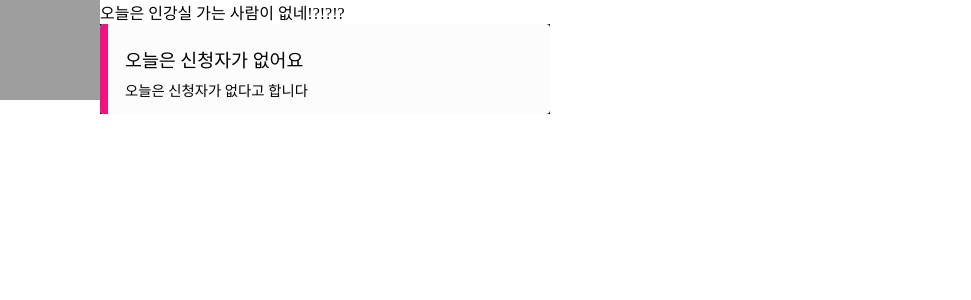
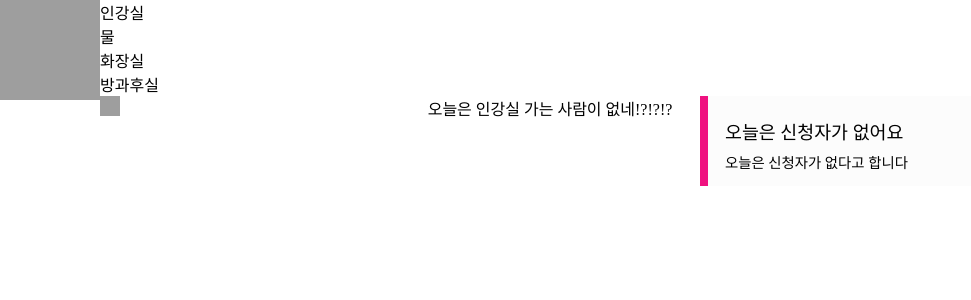
Before and after one commit to JominJun/dimigoinAPI_with_Flask, a Flask app: template templates/index.html in a window 1280 px wide. Shown: the top 300 px of the page, without its empty margins (0-971 px from the left). Run offline with Flask 2, Linux system fonts and the light colour scheme; the template is opened without the code that fills it, so the values that code supplies are empty; parts of the project's set-up code (start-up, migrations or seed data) failed here and were passed over; some web fonts are replaced; grey boxes are pictures that could not be loaded.

Commit message:
물 마시러 간 사람 추가
~~

```diff
--- a/APIs/API.py
+++ b/APIs/API.py
@@ -1,7 +1,7 @@
 import json, requests, http.client
 
 # 계정 정보
-with open('APIS/account.json') as account:
+with open('APIs/account.json') as account:
     account = json.load(account)
     id, pw = account["id"], account["pw"]
 
@@ -82,5 +82,3 @@ def dimigoLife_LaundryList(access_token):
             temp = list()
 
     return result
-
-dimigoLife_LaundryList(dimigoLife_Login())
--- a/app.py
+++ b/app.py
@@ -1,9 +1,9 @@
 from flask import Flask, render_template
 from APIs import API as api
-import time, datetime
+import datetime
 
 app = Flask(__name__)
-
+app.jinja_env.add_extension('jinja2.ext.loopcontrols')
 
 @app.route('/')
 def index():
@@ -17,20 +17,42 @@ def index():
     for washer in laundryList:
         for person in washer:
             if person.get("serial") is not None and '15' in person.get("serial")[0:2]:
-                reserved_time = datetime.datetime(datetime.datetime.now().year, datetime.datetime.now().month, datetime.datetime.now().day, person.get("hour"), person.get("minute"))
-                left_time = (reserved_time - datetime.datetime.now()).seconds if reserved_time > datetime.datetime.now() else 0
-                processedLaundryList.append({"hour": person.get("hour"), "minute": person.get("minute"), "left_time": left_time, "name": person.get("name")})
+                reserved_time = datetime.datetime(datetime.datetime.now().year, datetime.datetime.now().month,
+                                                  datetime.datetime.now().day, person.get("hour"), person.get("minute"))
+                left_time = (
+                            reserved_time - datetime.datetime.now()).seconds if reserved_time > datetime.datetime.now() else 0
+                processedLaundryList.append(
+                    {"hour": person.get("hour"), "minute": person.get("minute"), "left_time": left_time,
+                     "name": person.get("name")})
 
-    arr = list()
+    temp = list()
+    temptemp = list()
+    processedIngangList = list()
 
     for person in ingangList:
-         arr.append(person.get("name"))
+        temp.append(person.get("name"))
 
+    for person in enumerate(ingangList):
+        if temp.count(person[1].get("name")) == 1:
+            processedIngangList.append({"name": person[1].get("name"), "time": [person[1].get("time")]})
+        else:
+            if not person[1].get("name") in temptemp:
+                temptemp.append(person[1].get("name"))
+                processedIngangList.append({"name": person[1].get("name"), "time": [1, 2]})
 
-    arr = set(arr)
-    print(arr)
+    hour, minute = int(datetime.datetime.now().strftime('%H')), int(datetime.datetime.now().strftime('%M'))
+    integrated_time = int(str(hour)+str(minute))
+    now_time = 0
 
-    return render_template("index.html", ingangList=ingangList, laundryList=processedLaundryList)
+    if 19 <= hour <= 22:
+        if 1950 <= integrated_time <= 2110:
+            now_time = 1
+        elif 2110 < integrated_time <= 2250:
+            now_time = 2
+
+    #now_time = 2 #테스트용
+
+    return render_template("index.html", ingangList=processedIngangList, laundryList=processedLaundryList, now_time=now_time)
 
 
 if __name__ == '__main__':
--- a/static/stylesheets/index.css
+++ b/static/stylesheets/index.css
@@ -53,7 +53,7 @@ body {
   font-family: "aGothic12";
 }
 
-#div1 {
+#trashbin {
   width: 100px;
   height: 100px;
   background-image: url("https://www.flaticon.com/svg/static/icons/svg/2892/2892857.svg");
@@ -65,18 +65,127 @@ body {
   display: none;
 }
 
+#water {
+  width: 300px;
+  height: fit-content;
+  min-height: 90px;
+  float: left;
+  text-align: center;
+}
+
+#waterAddButton {
+  width: 20px;
+  height: 20px;
+  background-image: url("https://www.flaticon.com/svg/static/icons/svg/1828/1828926.svg");
+  background-size: 20px;
+  cursor: pointer;
+  display: block;
+}
+
+.waterBox {
+  width: 300px;
+  height: 90px;
+  background-color: #fcfcfc;
+  cursor: pointer;
+  float: none;
+  display: block;
+}
+
+.waterLeft {
+  width: 8px;
+  height: 100%;
+  float: left;
+  background-color: #ef1280;
+}
+
+.waterRight {
+  width: calc(100% - 25px);
+  height: calc(100% - 32px);
+  padding-left: 17px;
+  padding-top: 22px;
+  padding-bottom: 10px;
+  float: left;
+}
+
+.waterTitle {
+  width: 100%;
+  float: left;
+  text-align: left;
+  font-family: "aGothic17";
+  font-size: 1.15rem;
+}
+
+.waterContent {
+  text-align: left;
+  float: left;
+  margin-top: 5px;
+}
+
+.waterContentText {
+  font-size: 0.9rem;
+  padding-top: 2px;
+}
+
+#ingang {
+  width: 300px;
+  min-height: 90px;
+  float: left;
+  text-align: center;
+}
+
+.ingangBox {
+  width: 100%;
+  height: 90px;
+  background-color: #fcfcfc;
+  cursor: pointer;
+}
+
+.ingangLeft {
+  width: 8px;
+  height: 100%;
+  float: left;
+  background-color: #ef1280;
+}
+
+.ingangRight {
+  width: calc(100% - 25px);
+  height: calc(100% - 32px);
+  padding-left: 17px;
+  padding-top: 22px;
+  padding-bottom: 10px;
+  float: left;
+}
+
+.ingangTitle {
+  width: 100%;
+  float: left;
+  text-align: left;
+  font-family: "aGothic17";
+  font-size: 1.15rem;
+}
+
+.ingangContent {
+  text-align: left;
+  float: left;
+  margin-top: 5px;
+}
+
+.ingangContentText {
+  font-size: 0.9rem;
+  padding-top: 2px;
+}
+
 #laundry {
   width: 450px;
   min-height: 90px;
-  background-color: #000;
   float: left;
+  text-align: center;
 }
 
 .laundryBox {
   width: 100%;
   height: 90px;
-  background: #fcfcfc;
-  border-radius: 4px;
+  background-color: #fcfcfc;
   cursor: pointer;
 }
 
@@ -84,9 +193,7 @@ body {
   width: 8px;
   height: 100%;
   float: left;
-  background: #ef1280;
-  border-top-left-radius: 4px;
-  border-bottom-left-radius: 4px;
+  background-color: #ef1280;
 }
 
 .laundryRight {
@@ -101,17 +208,19 @@ body {
 .laundryTitle {
   width: 100%;
   float: left;
+  text-align: left;
   font-family: "aGothic17";
   font-size: 1.15rem;
 }
 
 .laundryContent {
+  text-align: left;
   float: left;
   margin-top: 5px;
 }
 
 .laundryContentText {
-  font-size: 0.9em;
+  font-size: 0.9rem;
   padding-top: 2px;
 }
 
--- a/templates/index.html
+++ b/templates/index.html
@@ -7,6 +7,7 @@
     <meta http-equiv="Cache-Control" content="No-Cache">
     <meta http-equiv="refresh" content="600; URL=http://127.0.0.1:5000">
 
+    <script src="https://code.jquery.com/jquery-3.5.1.min.js" integrity="sha256-9/aliU8dGd2tb6OSsuzixeV4y/faTqgFtohetphbbj0=" crossorigin="anonymous"></script>
     <script type="text/javascript">
         let speak = (text) => {
             console.log(text)
@@ -29,43 +30,58 @@
 
             let timer = setInterval(function () {
               hour = parseInt(time/3600);
-              min = parseInt(parseInt(time/60)%60);
+              min = parseInt(parseInt(time/60) % 60);
               sec = time % 60;
 
+              try{
                   document.getElementById("laundryLeftTime"+idx).innerHTML
                   = hour + "<span style='font-size: 15px'>시간 </span>" +
                   min + "<span style='font-size: 15px'>분 </span>" +
                   sec + "<span style='font-size: 15px'>초 </span>";
 
                   time--;
+              }catch (e){
+                  clearInterval(timer)
+              }
+
 
               if (time < 0) {
+                try{
                     clearInterval(timer);
                     document.getElementById("laundryLeftTime"+idx).innerHTML = "빨래하세요!!";
                     const header = document.getElementById("laundryLeftTime"+idx).parentNode.parentNode
-                // header.parentNode.removeChild(header) 테스트 하느라 잠시 꺼둠
+                    header.parentNode.removeChild(header)
+                }  catch (e) {}
               }
             }, 1000);
         }
+
+        let originParent = ""
 
         function allowDrop(ev) {
             ev.preventDefault();
         }
 
         function drag(ev) {
+            originParent = ev.target.parentNode.id
             ev.dataTransfer.setData("text", ev.target.id);
         }
 
         function drop(ev) {
+            try{
                 ev.preventDefault();
-            var data = ev.dataTransfer.getData("text");
-            if (ev.target.id == "div1"){
+                let data = ev.dataTransfer.getData("text");
+                if (ev.target.id === "trashbin"){
                     document.getElementById(data).parentNode.removeChild(document.getElementById(data));
                 } else {
+                    //console.log(ev.target.id, originParent)
                     try {
+                        if (ev.target.id === originParent){
                             ev.target.appendChild(document.getElementById(data));
+                        }
                     } catch(e) { }
                 }
+            }catch(e) { }
         }
     </script>
 
@@ -78,18 +94,44 @@
     <title>DIMI JA-SEUB</title>
 </head>
 <body>
-    <img id="logo" src="https://i.imgur.com/OjEkXk9.png">
+    <div id="trashbin" ondrop="drop(event)" ondragover="allowDrop(event)"> </div>
 
-    <div id="div1" ondrop="drop(event)" ondragover="allowDrop(event)">
+    인강실<br>
+    물<br>
+    화장실<br>
+    방과후실<br>
 
+    <div id="water"  ondrop="drop(event)" ondragover="allowDrop(event)">
+        <div id="waterAddButton"></div>
     </div>
 
-    <div id="ingang">
+    <div id="ingang" ondrop="drop(event)" ondragover="allowDrop(event)">
         {% if ingangList %}
             {% for person in ingangList %}
+                {% if now_time in person.time %}
+                    <div id="ingangBox{{ loop.index }}" class="ingangBox" draggable="true" ondragstart="drag(event)">
+                        <div class="ingangLeft" ondragstart="return false"></div>
+                        <div class="ingangRight" ondragstart="return false">
+                            <div id="ingangTitle{{ loop.index }}" class="ingangTitle">
+                                {{ person.name }}
+                            </div>
+                            <div class="ingangContent">
+                                <div id="ingangContentText{{ loop.index }}" class="ingangContentText">
+                                    {% for i in person.time %}
+                                        {% if loop.last %}{{ i }}타임 인강실 예약하셨습니다
+                                        {% else %}{{ i }},
+                                        {% endif %}
+                                    {% endfor %}
+                                </div>
+                            </div>
+                        </div>
+                    </div>
+                {% else %}
                     <div>
-                    {{ person }}
+                        현재 시간에 인강실 신청한 사람이 없네?!??!
                     </div>
+                    {% break %}
+                {% endif %}
             {% endfor %}
         {% else %}
             <div>
@@ -101,15 +143,13 @@
     <div id="laundry" ondrop="drop(event)" ondragover="allowDrop(event)">
         {% if laundryList %}
             {% for person in laundryList %}
+                <div id="laundryBox{{ loop.index }}" class="laundryBox"
+                    draggable="true" ondragstart="drag(event)"
+                    onclick="speak(document.getElementById('laundryTitle{{ loop.index }}').innerText +'님, 빨래하러 이동할 시간입니다')">
+                <div class="laundryLeft"></div>
                 {% if loop.first %}
-                    <div id="laundryBox{{ loop.index }}" class="laundryBox" style="border-bottom-left-radius: 0px; border-bottom-right-radius: 0px;" draggable="true" ondragstart="drag(event)"
-                    onclick="speak(document.getElementById('laundryTitle{{ loop.index }}').innerText +'님, 빨래하러 이동할 시간입니다')">
-                    <div class="laundryLeft" style="border-bottom-left-radius: 0px; border-bottom-right-radius: 0px;"></div>
                     <div class="laundryRight">
                 {% else %}
-                    <div class="laundryBox" style="border-top-left-radius: 0px; border-top-right-radius: 0px"
-                    onclick="speak(document.getElementById('laundryTitle{{ loop.index }}').innerText +'님, 빨래하러 이동할 시간입니다')">
-                    <div class="laundryLeft" style="border-top-left-radius: 0px; border-top-right-radius: 0px;"></div>
                     <div class="laundryRight" style="border-top: 1px solid #eee;">
                 {% endif %}
                         <div id="laundryTitle{{ loop.index }}" class="laundryTitle">
@@ -148,5 +188,32 @@
             </div>
         {% endif %}
     </div>
+
+    <script>
+        cnt = 0
+
+        $("#waterAddButton").click(() => {
+            let inp = prompt("이름을 입력해주세요")
+            if (inp){
+                $("#water").append("<div id='waterBox"+cnt+"' class='waterBox' draggable='true' ondragstart='drag(event)'>\
+                    <div class='waterLeft'></div> \
+                    <div class='waterRight'>\
+                        <div class='waterTitle'>\
+                            "+inp+"\
+                        </div>\
+                        <div class='waterContent'>\
+                            <div class='waterContentText'>\
+                                🎵 깊은 산 속 옹달샘 누가 왔다 가나요 🎵\
+                            </div>\
+                        </div>\
+                    </div>\
+                </div>");
+
+                cnt++;
+            }else{
+                alert("이름이 없어요~~")
+            }
+        });
+    </script>
 </body>
 </html>
```
Also changed, not shown: 1 other file. Lines whose indentation alone changed are shown as unchanged.
